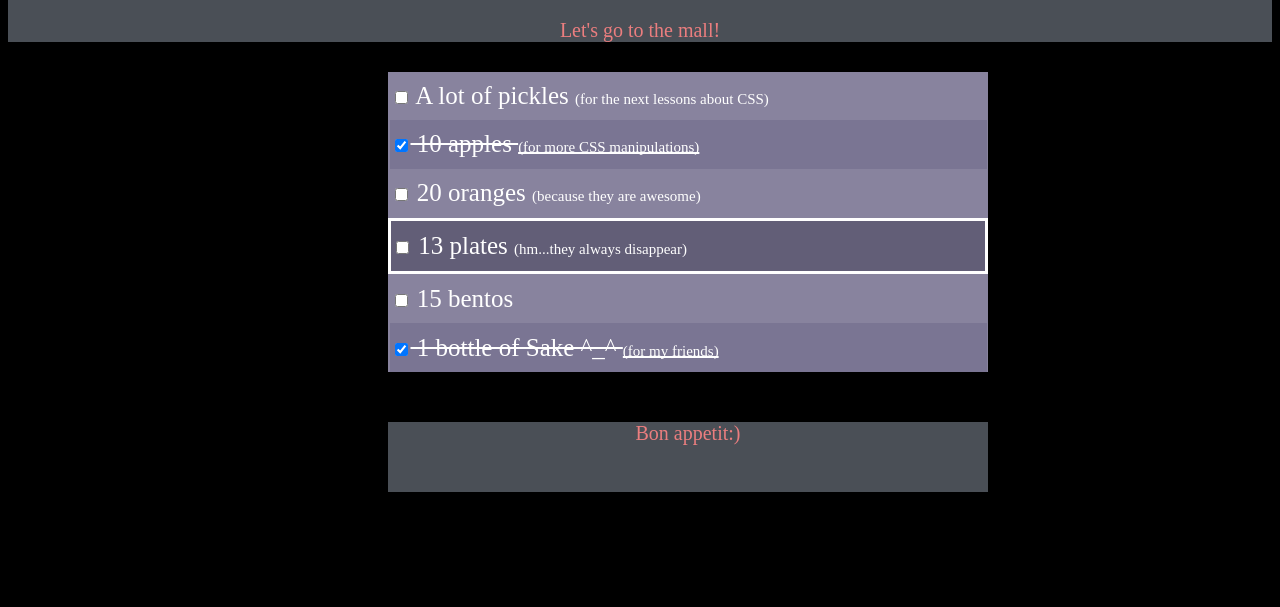
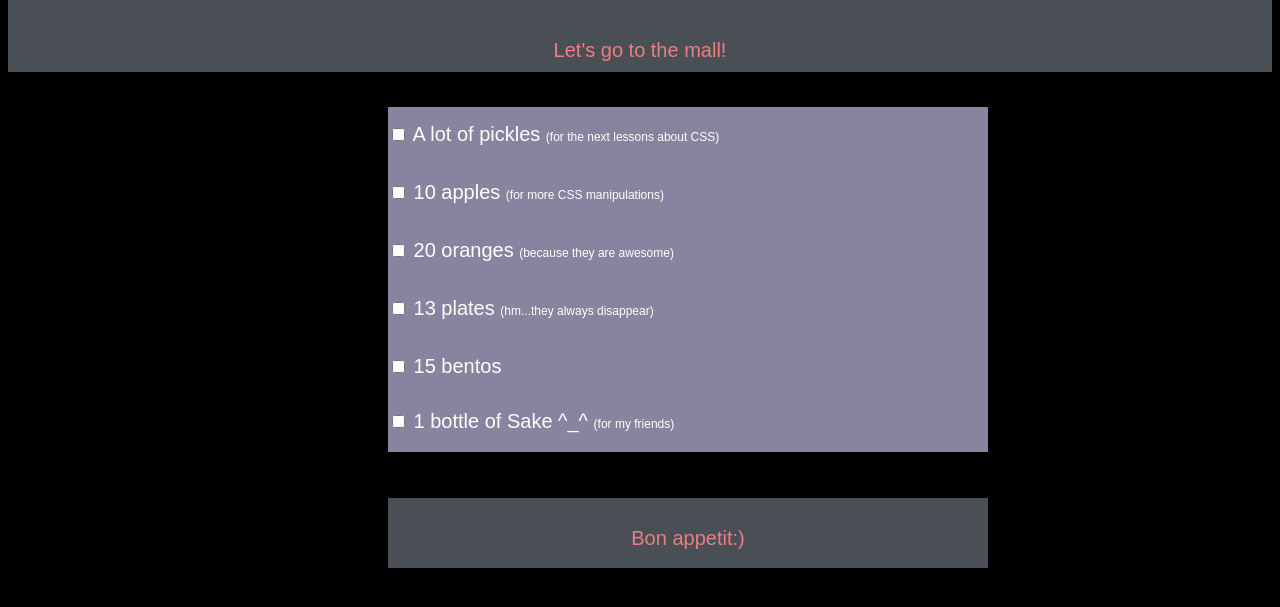
Before and after one commit to Viktoriya0387/Viktoriya0387.github.io, a plain HTML site: page css-dinner-shopping-list/index.html in a window 1280 px wide. Shown: the part 61-668 px from the top of the page. Drawn offline with Linux system fonts and the light colour scheme.

Commit message:
dinner_shopping_list

```diff
--- a/css-dinner-shopping-list/css/style.css
+++ b/css-dinner-shopping-list/css/style.css
@@ -1,14 +1,33 @@
 
 header{
+
 	color: rgb(235, 126, 127);
 	background-color: rgb(74, 79, 86);
 	text-align: center;
+    vertical-align: middle;
+
+}
+li{
+	display: inline-block;
+	list-style: none;
+	line-height: 55px;
+	width: 600px;
+	background: rgb(136, 131, 158);
+	font-family: sans-serif;
+	font-size: 20px;
+	vertical-align: middle;
+
 
 }
 
 p {
+	display: inline-block;
 	font-size: 20px;
 	margin-bottom: 10px;
+	font-family: sans-serif;
+	vertical-align: middle;
+
+
 }
 
 body {
@@ -16,15 +35,19 @@ body {
 	background-color: black;
 	color: white;
 }
-table{
-	border-collapse: collapse;
-	height: 300px;
-	width: 600px;
-	background: rgb(136, 131, 158);
+ul{
 	margin-left: 380px;
-    margin-top: 30px;
-    font-size: 25px;
-}
+    margin-top: 35px;
+    padding-left: 0px;
+   }
+input [type="checkbox"]: checked + label
+{
+ border-top-color: 3px solid white;
+ text-decoration: line-through;
+ background-color: #7a7593;
+ color: #a3a0b5;
+ }
+
 .border {
   border: 3px solid white;
   border-top-color: 3px solid white;
@@ -32,19 +55,18 @@ table{
 }
 i {
 	font-style: normal;
-	font-size: 15px;
+	font-size: 12px;
 }
+
 .end{
+	display: inline-block;
 	color: rgb(235, 126, 127);
 	background-color: rgb(74, 79, 86);
-	text-align: center;
+	font-family: sans-serif;
 	font-size: 25px;
-	height: 70px;
+	line-height: 40px;
 	width: 600px;
 	margin-left: 380px;
-    margin-top: 50px;
+    margin-top: 30px;
+    text-align: center;
 }
-.color{
-	background-color: rgb(122, 117, 147);
-	text-decoration: line-through;
-}
--- a/css-dinner-shopping-list/index.html
+++ b/css-dinner-shopping-list/index.html
@@ -15,51 +15,40 @@
 </header>
 
 
-	<table>
-	<tr>
-		<td>
+	<ul>
+	   <li>
 			<input type="checkbox">
 			A lot of pickles
 			<i>(for the next lessons about CSS)</i>
-		</td>
-		</tr>
 
-		<tr>
-			<td class="color">
-			<input type="checkbox" checked>
+	   </li>
+
+	   <li>
+			<label><input type="checkbox">
 			10 apples
-			<i>(for more CSS manipulations)</i>
-		</td>
-		</tr>
-		<tr>
-			<td>
+			<i>(for more CSS manipulations)</i></label>
+		</li>
+		<li>
 			<input type="checkbox">
 			20 oranges
 			<i>(because they are awesome)</i>
-		</td>
-		</tr>
-		<tr>
-			<td class="border">
+		</li>
+		<li>
 		    <input type="checkbox">
 		    13 plates
 		    <i>(hm...they always disappear)</i>
-		</td>
-		</tr>
-		<tr>
-			<td>
+		</li>
+		<li>
 			<input type="checkbox">
 			15 bentos
-		</td>
-		</tr>
-		<tr>
-			<td class="color">
-			<input type="checkbox" checked>
+		</li>
+		<li>
+			<input type="checkbox">
 			1 bottle of Sake ^_^
 			<i>(for my friends)</i>
-		</td>
-		</tr>
+		</li>
 
-	</table>
+	</ul>
 	<div class="end">
 		<p>Bon appetit:)</p>
 	</div>
```
